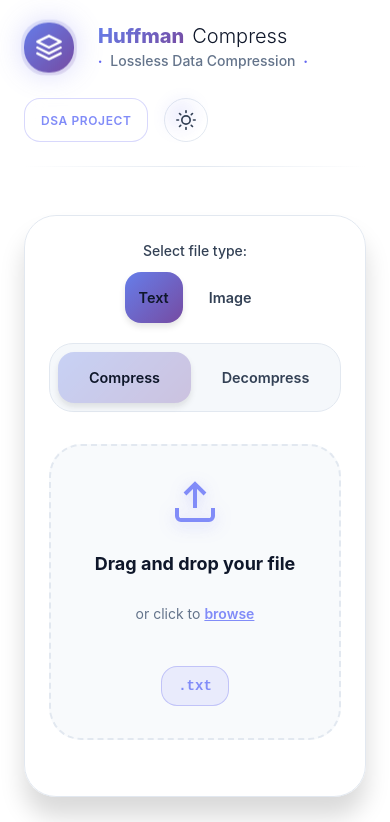
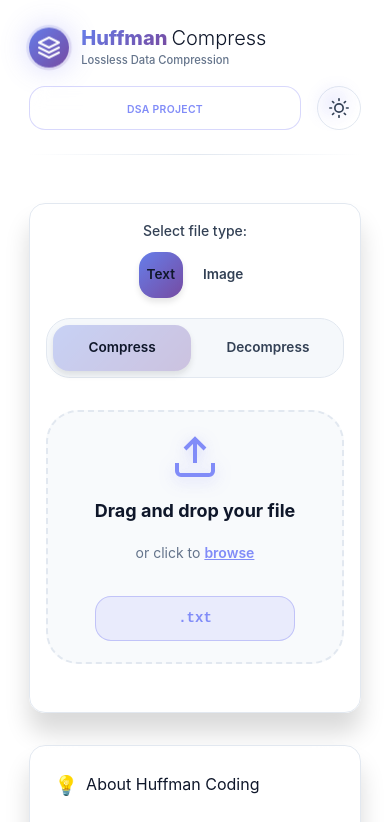
Before and after one commit to DeviceDidWhat/Huffman-Compression-DSA-Project, a React app in the folder frontend/: page / in a window 390 px wide. Shown: the top 822 px of the page. Built offline with nearby package versions, Linux system fonts and the light colour scheme; the HTML template or start-up script is replaced by a standard one.

Commit message:
responsiveness fix

```diff
--- a/frontend/src/App.css
+++ b/frontend/src/App.css
@@ -70,6 +70,14 @@ body {
   -webkit-font-smoothing: antialiased;
   -moz-osx-font-smoothing: grayscale;
   overflow-x: hidden;
+  width: 100%;
+  max-width: 100vw;
+}
+
+html {
+  overflow-x: hidden;
+  width: 100%;
+  max-width: 100vw;
 }
 
 /* Animated Background */
@@ -121,11 +129,13 @@ body::before {
   display: flex;
   justify-content: center;
   align-items: flex-start;
+  overflow-x: hidden;
+  width: 100%;
 }
 
 .container {
   width: 100%;
-  max-width: 900px;
+  max-width: 1400px;
   animation: fadeInUp 0.6s ease;
 }
 
@@ -164,18 +174,23 @@ body::before {
   justify-content: space-between;
   align-items: center;
   margin-bottom: var(--spacing-md);
+  flex-wrap: wrap;
+  gap: var(--spacing-sm);
 }
 
 .header-actions {
   display: flex;
   align-items: center;
   gap: var(--spacing-sm);
+  flex-shrink: 0;
 }
 
 .logo-section {
   display: flex;
   align-items: center;
   gap: var(--spacing-md);
+  flex: 1;
+  min-width: 0;
 }
 
 .logo-container {
@@ -246,6 +261,8 @@ body::before {
   display: flex;
   flex-direction: column;
   gap: 0.25rem;
+  min-width: 0;
+  flex: 1;
 }
 
 .main-title {
@@ -255,6 +272,7 @@ body::before {
   align-items: center;
   gap: 0.5rem;
   line-height: 1;
+  flex-wrap: wrap;
 }
 
 .title-gradient {
@@ -316,6 +334,9 @@ body::before {
   box-shadow: var(--shadow-xl);
   margin-bottom: var(--spacing-lg);
   transition: all var(--transition-base);
+  width: 100%;
+  box-sizing: border-box;
+  overflow: hidden;
 }
 
 .card:hover {
@@ -324,8 +345,27 @@ body::before {
 }
 
 /* ============================================
-   MODE SELECTOR
+   FILE TYPE & MODE SELECTOR
    ============================================ */
+.file-type-selector {
+  margin-bottom: var(--spacing-lg);
+  text-align: center;
+}
+
+.file-type-selector > div:first-child {
+  margin-bottom: 0.625rem;
+  font-size: 0.875rem;
+  font-weight: 500;
+  color: var(--text-secondary);
+}
+
+.file-type-selector > div:last-child {
+  display: flex;
+  gap: 0.75rem;
+  justify-content: center;
+  flex-wrap: wrap;
+}
+
 .mode-selector {
   display: grid;
   grid-template-columns: 1fr 1fr;
@@ -1315,19 +1355,71 @@ body::before {
 /* ============================================
    RESPONSIVE DESIGN
    ============================================ */
+
+/* Tablet Landscape (1024px and below) */
+@media (max-width: 1024px) {
+  .app-container {
+    padding: var(--spacing-md);
+  }
+
+  .container {
+    max-width: 95%;
+  }
+
+  .header-content {
+    gap: var(--spacing-md);
+  }
+
+  .logo-section {
+    gap: var(--spacing-sm);
+  }
+
+  .main-title {
+    font-size: 1.75rem;
+  }
+
+  .card {
+    padding: var(--spacing-lg);
+  }
+}
+
+/* Tablet Portrait (768px and below) */
 @media (max-width: 768px) {
   .app-container {
-    padding: var(--spacing-md);
+    padding: var(--spacing-sm);
   }
 
   .header-content {
     flex-direction: column;
     gap: var(--spacing-md);
-    align-items: flex-start;
+    align-items: stretch;
+  }
+
+  .logo-section {
+    justify-content: flex-start;
+    width: 100%;
+  }
+
+  .header-actions {
+    width: 100%;
+    justify-content: space-between;
+  }
+
+  .header-badge {
+    flex: 1;
+    text-align: center;
+  }
+
+  .badge-text {
+    font-size: 0.7rem;
   }
 
   .main-title {
     font-size: 1.5rem;
+  }
+
+  .subtitle {
+    font-size: 0.8rem;
   }
 
   .logo-container {
@@ -1342,6 +1434,7 @@ body::before {
 
   .card {
     padding: var(--spacing-md);
+    border-radius: var(--radius-lg);
   }
 
   .info-grid {
@@ -1350,26 +1443,114 @@ body::before {
 
   .dropzone-title {
     font-size: 1.25rem;
+  }
+
+  .dropzone-content {
+    padding: var(--spacing-md);
+  }
+
+  .file-types {
+    flex-wrap: wrap;
+    justify-content: center;
   }
 
   .submit-btn {
     width: 100%;
     padding: 0.875rem 2rem;
+    font-size: 1rem;
   }
 
   .mode-selector {
     gap: 0.5rem;
+    padding: 0.375rem;
   }
 
   .mode-btn {
     padding: 0.875rem;
     font-size: 0.9rem;
   }
-}
-
+
+  .file-info-display {
+    padding: var(--spacing-md);
+  }
+
+  .info-card {
+    padding: var(--spacing-sm);
+  }
+
+  .info-card-icon {
+    font-size: 1.75rem;
+  }
+
+  .visualization-toggle {
+    padding: 0.875rem;
+    font-size: 0.9rem;
+  }
+}
+
+/* Mobile Devices (480px and below) */
 @media (max-width: 480px) {
+  .app-container {
+    padding: 0.75rem;
+  }
+
+  .container {
+    padding: 1rem 0.5rem;
+  }
+
+  .header-content {
+    gap: var(--spacing-sm);
+  }
+
+  .logo-section {
+    gap: 0.75rem;
+  }
+
   .main-title {
     font-size: 1.25rem;
+    gap: 0.25rem;
+  }
+
+  .subtitle {
+    font-size: 0.7rem;
+  }
+
+  .subtitle-dot {
+    display: none;
+  }
+
+  .logo-container {
+    width: 40px;
+    height: 40px;
+  }
+
+  .logo-icon {
+    width: 24px;
+    height: 24px;
+  }
+
+  .header-badge {
+    padding: 0.5rem 0.75rem;
+  }
+
+  .badge-text {
+    font-size: 0.65rem;
+    letter-spacing: 0.03em;
+  }
+
+  .theme-toggle {
+    width: 40px;
+    height: 40px;
+  }
+
+  .theme-toggle .toggle-icon {
+    width: 18px;
+    height: 18px;
+  }
+
+  .card {
+    padding: var(--spacing-sm);
+    border-radius: var(--radius-md);
   }
 
   .file-label {
@@ -1378,6 +1559,11 @@ body::before {
 
   .dropzone {
     min-height: 250px;
+  }
+
+  .dropzone-content {
+    padding: var(--spacing-sm);
+    gap: var(--spacing-sm);
   }
 
   .icon-wrapper {
@@ -1396,6 +1582,84 @@ body::before {
 
   .dropzone-subtitle {
     font-size: 0.875rem;
+  }
+
+  .file-types {
+    flex-direction: column;
+    gap: 0.5rem;
+    width: 100%;
+  }
+
+  .file-type-badge {
+    width: 100%;
+    text-align: center;
+    padding: 0.625rem 0.75rem;
+  }
+
+  .file-type-selector > div:first-child {
+    font-size: 0.8rem;
+    margin-bottom: 0.5rem;
+  }
+
+  .file-type-selector > div:last-child {
+    gap: 0.5rem;
+  }
+
+  .mode-btn {
+    padding: 0.75rem 0.5rem;
+    font-size: 0.85rem;
+  }
+
+  .submit-btn {
+    padding: 0.75rem 1.5rem;
+    font-size: 0.9rem;
+  }
+
+  .info-card-icon {
+    font-size: 1.5rem;
+  }
+
+  .info-value {
+    font-size: 0.9rem;
+  }
+
+  .download-btn {
+    padding: 0.875rem;
+    font-size: 0.9rem;
+  }
+
+  .visualization-toggle {
+    padding: 0.75rem;
+    font-size: 0.85rem;
+    gap: 0.5rem;
+  }
+
+  .info-box {
+    padding: var(--spacing-md);
+  }
+
+  .info-box h3 {
+    font-size: 1rem;
+  }
+
+  .info-box p {
+    font-size: 0.875rem;
+  }
+
+  .history-container {
+    padding: var(--spacing-md);
+  }
+
+  .history-item {
+    padding: 0.75rem;
+  }
+
+  .history-item-name {
+    font-size: 0.875rem;
+  }
+
+  .history-item-stats {
+    font-size: 0.75rem;
   }
 }
 
@@ -1560,6 +1824,9 @@ LIGHT THEME VARIABLES
   padding: var(--spacing-xl);
   margin-bottom: var(--spacing-lg);
   animation: fadeInUp 0.6s ease;
+  overflow: hidden;
+  width: 100%;
+  box-sizing: border-box;
 }
 
 .tree-header {
@@ -1817,6 +2084,9 @@ LIGHT THEME VARIABLES
   padding: var(--spacing-xl);
   margin-bottom: var(--spacing-lg);
   animation: fadeInUp 0.6s ease;
+  overflow: hidden;
+  width: 100%;
+  box-sizing: border-box;
 }
 
 .code-table-header {
@@ -1887,6 +2157,8 @@ LIGHT THEME VARIABLES
   border-radius: var(--radius-md);
   padding: 0.75rem;
   transition: all 0.2s ease;
+  width: 100%;
+  max-width: 100%;
 }
 
 .search-box:focus-within {
@@ -1978,12 +2250,15 @@ LIGHT THEME VARIABLES
   border-radius: var(--radius-lg);
   border: 1px solid var(--border);
   background: rgba(15, 23, 42, 0.3);
+  -webkit-overflow-scrolling: touch;
+  max-width: 100%;
 }
 
 .code-table {
   width: 100%;
   border-collapse: collapse;
   font-size: 0.875rem;
+  table-layout: auto;
 }
 
 .code-table thead {
@@ -2085,6 +2360,10 @@ LIGHT THEME VARIABLES
   border: 1px solid rgba(236, 72, 153, 0.3);
 }
 
+.length-cell {
+  white-space: nowrap;
+}
+
 .length-badge {
   background: rgba(139, 92, 246, 0.2);
   color: var(--secondary);
@@ -2092,6 +2371,12 @@ LIGHT THEME VARIABLES
   border-radius: var(--radius-sm);
   font-weight: 600;
   font-size: 0.75rem;
+  display: inline-block;
+  white-space: nowrap;
+}
+
+.savings-cell {
+  white-space: nowrap;
 }
 
 .savings-badge {
@@ -2099,6 +2384,8 @@ LIGHT THEME VARIABLES
   border-radius: var(--radius-sm);
   font-weight: 700;
   font-size: 0.75rem;
+  display: inline-block;
+  white-space: nowrap;
 }
 
 .savings-badge.positive {
@@ -2178,40 +2465,328 @@ LIGHT THEME VARIABLES
   transform: rotate(180deg);
 }
 
-/* Responsive adjustments */
+/* Responsive adjustments for Code Table and Tree Visualizer */
+
+/* Tablet Landscape (1024px and below) */
+@media (max-width: 1024px) {
+  .code-table-container,
+  .tree-visualizer-container {
+    padding: var(--spacing-lg);
+  }
+
+  .table-stats,
+  .tree-legend {
+    gap: var(--spacing-sm);
+  }
+
+  .code-table {
+    font-size: 0.85rem;
+  }
+
+  .code-table th,
+  .code-table td {
+    padding: 0.875rem;
+  }
+}
+
+/* Tablet Portrait (768px and below) */
 @media (max-width: 768px) {
+  .code-table-container,
+  .tree-visualizer-container {
+    padding: var(--spacing-md);
+    border-radius: var(--radius-lg);
+  }
+
   .tree-header,
   .code-table-header {
     flex-direction: column;
     align-items: flex-start;
+    gap: var(--spacing-sm);
+  }
+
+  .table-title,
+  .tree-title {
+    font-size: 1.125rem;
+  }
+
+  .table-stats,
+  .tree-legend {
+    width: 100%;
+    flex-wrap: wrap;
+    gap: var(--spacing-sm);
+  }
+
+  .stat-badge {
+    padding: 0.4rem 0.75rem;
+  }
+
+  .stat-label,
+  .stat-value {
+    font-size: 0.75rem;
   }
 
   .tree-canvas {
-    overflow-x: scroll;
+    overflow-x: auto;
+    max-height: 500px;
+  }
+
+  .table-controls {
+    width: 100%;
+    gap: var(--spacing-sm);
+  }
+
+  .search-box {
+    width: 100%;
+  }
+
+  .sort-controls {
+    width: 100%;
+    flex-direction: column;
+    align-items: stretch;
+  }
+
+  .sort-label {
+    margin-bottom: 0.5rem;
+  }
+
+  .sort-buttons {
+    width: 100%;
+    justify-content: stretch;
+  }
+
+  .sort-btn {
+    flex: 1;
+    padding: 0.625rem 0.75rem;
+    font-size: 0.8rem;
+  }
+
+  .table-wrapper {
+    overflow-x: auto;
+    -webkit-overflow-scrolling: touch;
+  }
+
+  .code-table {
+    min-width: 600px;
+    font-size: 0.8rem;
+  }
+
+  .code-table th,
+  .code-table td {
+    padding: 0.75rem 0.5rem;
+  }
+
+  .code-table th {
+    font-size: 0.7rem;
   }
 
   .code-bits {
     flex-wrap: wrap;
-  }
-
-  .table-controls {
-    width: 100%;
-  }
-
-  .sort-controls {
-    width: 100%;
+    gap: 1px;
+  }
+
+  .bit {
+    width: 22px;
+    height: 22px;
+    line-height: 22px;
+    font-size: 0.7rem;
+  }
+
+  .char-cell .char-display {
+    font-size: 0.9rem;
+    padding: 0.2rem 0.6rem;
+    min-width: 50px;
+  }
+
+  .length-badge,
+  .savings-badge {
+    font-size: 0.7rem;
+    padding: 0.2rem 0.6rem;
+  }
+
+  .savings-cell {
+    font-size: 0.7rem;
+  }
+
+  .table-footer {
+    padding: var(--spacing-sm);
+  }
+
+  .footer-info {
+    font-size: 0.8rem;
+  }
+
+  .node-info-panel {
+    padding: var(--spacing-sm);
+  }
+}
+
+/* Mobile Devices (480px and below) */
+@media (max-width: 480px) {
+  .code-table-container,
+  .tree-visualizer-container {
+    padding: var(--spacing-sm);
+    border-radius: var(--radius-md);
+  }
+
+  .table-title,
+  .tree-title {
+    font-size: 1rem;
+    gap: 0.5rem;
+  }
+
+  .table-title svg,
+  .tree-title svg {
+    width: 20px;
+    height: 20px;
+  }
+
+  .stat-badge {
+    padding: 0.35rem 0.6rem;
+    font-size: 0.7rem;
+  }
+
+  .stat-label {
+    font-size: 0.65rem;
+  }
+
+  .stat-value {
+    font-size: 0.7rem;
+  }
+
+  .search-box {
+    padding: 0.625rem;
+  }
+
+  .search-box svg {
+    width: 16px;
+    height: 16px;
+  }
+
+  .search-input {
+    font-size: 0.8rem;
   }
 
   .sort-buttons {
-    flex: 1;
+    gap: 0.25rem;
+    padding: 0.2rem;
+  }
+
+  .sort-btn {
+    padding: 0.5rem;
+    font-size: 0.75rem;
   }
 
   .code-table {
+    min-width: 550px;
     font-size: 0.75rem;
   }
 
   .code-table th,
   .code-table td {
-    padding: 0.5rem;
-  }
-}
+    padding: 0.5rem 0.35rem;
+  }
+
+  .code-table th {
+    font-size: 0.65rem;
+  }
+
+  .row-number {
+    width: 40px;
+  }
+
+  .bit {
+    width: 20px;
+    height: 20px;
+    line-height: 20px;
+    font-size: 0.65rem;
+  }
+
+  .char-cell .char-display {
+    font-size: 0.85rem;
+    padding: 0.15rem 0.5rem;
+    min-width: 45px;
+  }
+
+  .ascii-cell {
+    font-size: 0.75rem;
+  }
+
+  .length-badge,
+  .savings-badge {
+    font-size: 0.65rem;
+    padding: 0.15rem 0.5rem;
+  }
+
+  .savings-cell {
+    font-size: 0.65rem;
+  }
+
+  .length-cell {
+    font-size: 0.65rem;
+  }
+
+  .empty-state {
+    padding: var(--spacing-lg);
+    font-size: 0.85rem;
+  }
+
+  .table-footer {
+    padding: var(--spacing-sm);
+  }
+
+  .footer-info {
+    font-size: 0.75rem;
+  }
+
+  .tree-canvas {
+    max-height: 400px;
+  }
+
+  .node-info-panel {
+    padding: var(--spacing-sm);
+  }
+
+  .info-panel-header h4 {
+    font-size: 0.9rem;
+  }
+
+  .info-row {
+    padding: 0.4rem;
+  }
+
+  .char-display,
+  .code-display {
+    font-size: 0.85rem;
+    padding: 0.2rem 0.5rem;
+  }
+}
+
+/* Extra Small Mobile (360px and below) */
+@media (max-width: 360px) {
+  .code-table {
+    min-width: 500px;
+    font-size: 0.7rem;
+  }
+
+  .code-table th,
+  .code-table td {
+    padding: 0.4rem 0.25rem;
+  }
+
+  .table-title,
+  .tree-title {
+    font-size: 0.9rem;
+  }
+
+  .bit {
+    width: 18px;
+    height: 18px;
+    line-height: 18px;
+    font-size: 0.6rem;
+  }
+
+  .char-cell .char-display {
+    font-size: 0.8rem;
+    min-width: 40px;
+  }
+}
```
